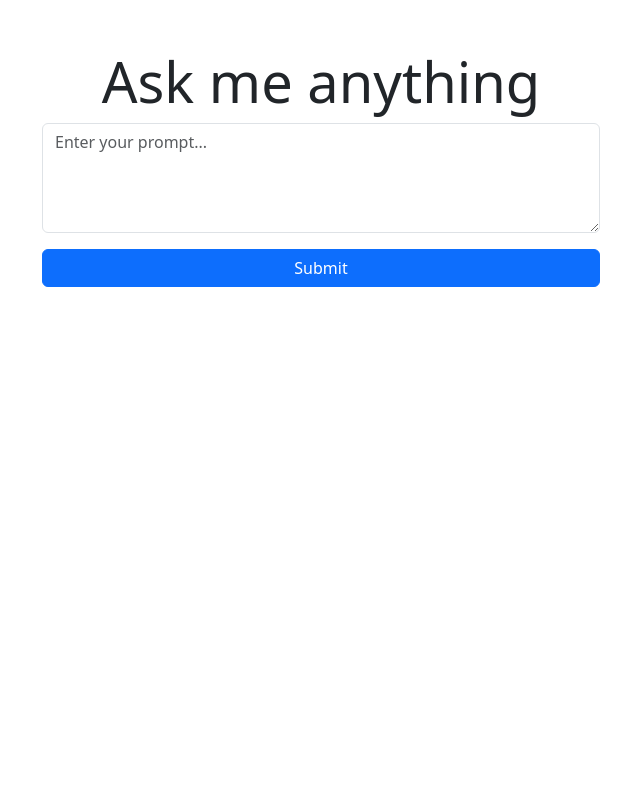
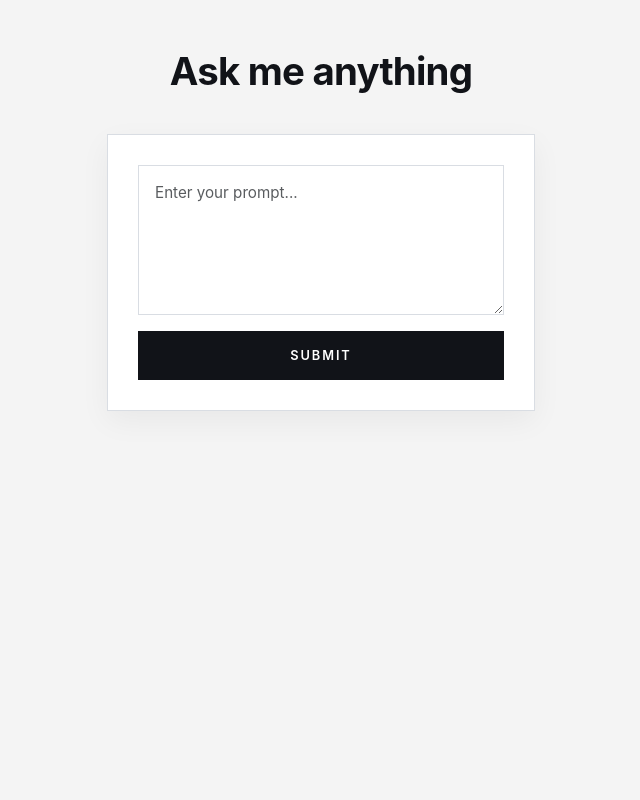
Before and after one commit to leahiscoding/CART498_REPO, a Flask app: page / in a window 1280 px wide. Shown: the whole page, without its empty margins (319-959 px from the left). Run offline with Flask 3, Linux system fonts and the light colour scheme.

Commit message:
Completed Task 4

```diff
--- a/app.py
+++ b/app.py
@@ -34,27 +34,79 @@ def index():
                 input=[
                     {
                         "role": "developer",
-                        "content": "You are an assistant trained in Carl Jung's analytical psychology. You interpret dreams symbolically, not literally, using Jungian concepts. Your interpretations are reflective and exploratory.",
+                        "content": (
+                            "You are an assistant trained in Carl Jung's analytical psychology. "
+                            "Interpret dreams symbolically, not literally, using Jungian concepts. "
+                            "Use clear section headings and be reflective, not deterministic."
+                        ),
                     },
                     {
                         "role": "user",
                         "content": f"""
-                            Analyze the following dream using Jungian analytical psychology. No follow-up questions.
+Analyze this dream through a Jungian lens.
 
-                            Dream: {user_prompt}
+Dream:
+{user_prompt}
 
-                            Please include:
-                            1. Key symbols and figures
-                            2. Possible Jungian archetypes involved
+Please structure your answer as:
+## Key Symbols
+- Main symbolic elements
+
+## Archetypal Dynamics
+- Possible archetypes (Shadow, Anima/Animus, Self, Hero, etc.)
+
+## Psychological Meaning
+- What unconscious tension or compensation may be present
+
+## Individuation Insight
+- What growth this dream may be inviting
                         """,
                     },
                 ],
             )
-            interpretation = response.output[0].content[0].text
+            interpretation = (response.output_text or "").strip()
+            if not interpretation:
+                interpretation = "No interpretation text was returned."
+
+            image_prompt = f"""
+Create a richly detailed, surreal, Jungian dream illustration based on the following dream input:
+{user_prompt}
+
+Style direction:
+- Symbolic, psychological, and archetypal visual storytelling
+- Oneiric atmosphere with layered visual metaphors and ambiguous emotional tone
+- Cinematic composition with clear focal hierarchy and strong depth cues
+- Fine-art look combining painterly textures with realistic lighting behavior
+
+Visual language:
+- Evoke the unconscious through symbolic motifs: thresholds, mirrors, labyrinths, moonlit water, masks, shadow forms, ancient ruins, trees, caves, and celestial geometry
+- Use dream logic: impossible architecture, subtle scale distortions, fluid transitions between foreground and background
+- Keep symbolism elegant and coherent, not chaotic
+
+Lighting and color:
+- Low-key, moonlit, misty nocturnal scene
+- Chiaroscuro contrast with soft volumetric fog and rim lighting
+- Palette: deep blue-black, muted teal, desaturated indigo, charcoal, with restrained antique-gold accents
+- Gentle glow around symbolic elements; avoid oversaturated neon tones
+
+Composition and detail:
+- Mid-to-wide cinematic framing with atmospheric perspective
+- Intricate textures in fabric, stone, water, skin, and foliage
+- Strong sense of layered depth: foreground silhouette, active midground narrative, distant dream horizon
+- Include subtle recurring symbols to suggest hidden meaning
+
+Image quality targets:
+- Ultra-detailed, high coherence, refined edges, natural gradients, and balanced contrast
+- Clean output with no text overlays, no watermark, no logo, no frame, no UI artifacts
+- Avoid cartoonish exaggeration; prioritize mature fine-art surrealism
+
+Final intent:
+Render a haunting, introspective, emotionally resonant dream tableau that feels timeless, mythic, and psychologically meaningful.
+"""
 
             img = client.images.generate(
                 model="gpt-image-1-mini",
-                prompt=user_prompt,
+                prompt=image_prompt,
                 n=1,
                 size="1024x1024",
                 output_format="jpeg",
--- /dev/null
+++ b/static/style.css
@@ -0,0 +1,156 @@
+/* ==============================
+   Swiss Minimal × Futuristic
+   Sans-Serif System
+   ============================== */
+
+:root{
+  --bg:#f4f4f4;
+  --surface:#ffffff;
+  --text:#111318;
+  --muted:#6b7078;
+  --line:#d9dde3;
+  --accent:#111318;
+  --shadow:0 10px 28px rgba(0,0,0,0.05);
+}
+
+/* ---- Base ---- */
+html, body{
+  min-height:100%;
+}
+
+body{
+  background: var(--bg);
+  color: var(--text);
+  font-family: "Inter", "Helvetica Neue", Helvetica, Arial, sans-serif;
+  letter-spacing: -0.01em;
+  -webkit-font-smoothing: antialiased;
+}
+
+/* ---- Layout ---- */
+.container{
+  max-width: 880px;
+}
+
+/* ---- Title ---- */
+h1.display-4{
+  font-weight: 700;
+  font-size: 2.4rem;
+  letter-spacing: -0.02em;
+  margin-bottom: 2.5rem;
+  color: var(--text);
+}
+
+/* ---- Subtitles ---- */
+h3{
+  font-size: 0.85rem;
+  font-weight: 600;
+  letter-spacing: 0.12em;
+  text-transform: uppercase;
+  color: var(--muted);
+  margin-bottom: 1.2rem;
+}
+
+/* ---- Form ---- */
+form{
+  background: var(--surface);
+  border: 1px solid var(--line);
+  border-radius: 0;
+  padding: 30px;
+  box-shadow: var(--shadow);
+}
+
+/* ---- Textarea ---- */
+textarea.form-control{
+  border-radius: 0;
+  border: 1px solid var(--line);
+  background: #fff;
+  color: var(--text);
+  padding: 16px;
+  min-height: 150px;
+  font-size: 0.95rem;
+  box-shadow: none;
+}
+
+textarea.form-control:focus{
+  border-color: var(--text);
+  box-shadow: none;
+}
+
+/* ---- Button ---- */
+.btn.btn-primary{
+  border-radius: 0;
+  border: 1px solid var(--text);
+  background: var(--text);
+  color: #fff;
+  padding: 14px 18px;
+  font-size: 0.8rem;
+  font-weight: 600;
+  letter-spacing: 0.15em;
+  text-transform: uppercase;
+  transition: all 180ms ease;
+}
+
+.btn.btn-primary:hover{
+  background: #fff;
+  color: var(--text);
+}
+
+/* ---- Interpretation Card ---- */
+.card{
+  border-radius: 0;
+  border: 1px solid var(--line);
+  background: var(--surface);
+  box-shadow: var(--shadow);
+}
+
+.card-body{
+  padding: 30px;
+}
+
+.card-text{
+  font-size: 0.95rem;
+  line-height: 1.75;
+  white-space: pre-wrap;
+  color: var(--text);
+}
+
+/* ---- Image ---- */
+img.img-fluid{
+  border-radius: 0 !important;
+  border: 1px solid var(--line);
+  box-shadow: var(--shadow);
+  transition: transform 250ms ease;
+}
+
+img.img-fluid:hover{
+  transform: scale(1.01);
+}
+
+/* ---- Alert ---- */
+.alert{
+  border-radius: 0;
+  border: 1px solid var(--line);
+  background: var(--surface);
+  color: var(--text);
+}
+
+/* ---- Spacing ---- */
+.mt-4{
+  margin-top: 2.5rem !important;
+}
+
+/* ---- Responsive ---- */
+@media (max-width:576px){
+  h1.display-4{
+    font-size:1.9rem;
+  }
+
+  form{
+    padding:20px;
+  }
+}
+
+.response-text{
+  white-space: pre-wrap;
+  line-height: 1.7;
+}
--- a/templates/index.html
+++ b/templates/index.html
@@ -5,6 +5,8 @@
     <meta name="viewport" content="width=device-width, initial-scale=1.0">
     <title>Ask me anything</title>
     <link href="https://cdn.jsdelivr.net/npm/bootstrap@5.3.3/dist/css/bootstrap.min.css" rel="stylesheet" integrity="sha384-QWTKZyjpPEjISv5WaRU9OFeRpok6YctnYmDr5pNlyT2bRjXh0JMhjY6hW+ALEwIH" crossorigin="anonymous">
+    <link rel="stylesheet" href="{{ url_for('static', filename='style.css') }}">
+
 </head>
 <body>
     <div class="container text-center mt-5">
@@ -20,7 +22,11 @@
 
         {% if result %}
             <h3 class="mt-4">Response:</h3>
-            <div class="alert alert-secondary">{{ result }}</div>
+            <div class="alert alert-secondary response-card">
+                <div class="card-text response-text">
+                    {{ result }}
+                </div>
+            </div>
         {% endif %}
 
         <!-- IMAGE RESULT -->
```
Also changed, not shown: reflection.md (added, +18 -0 lines).
